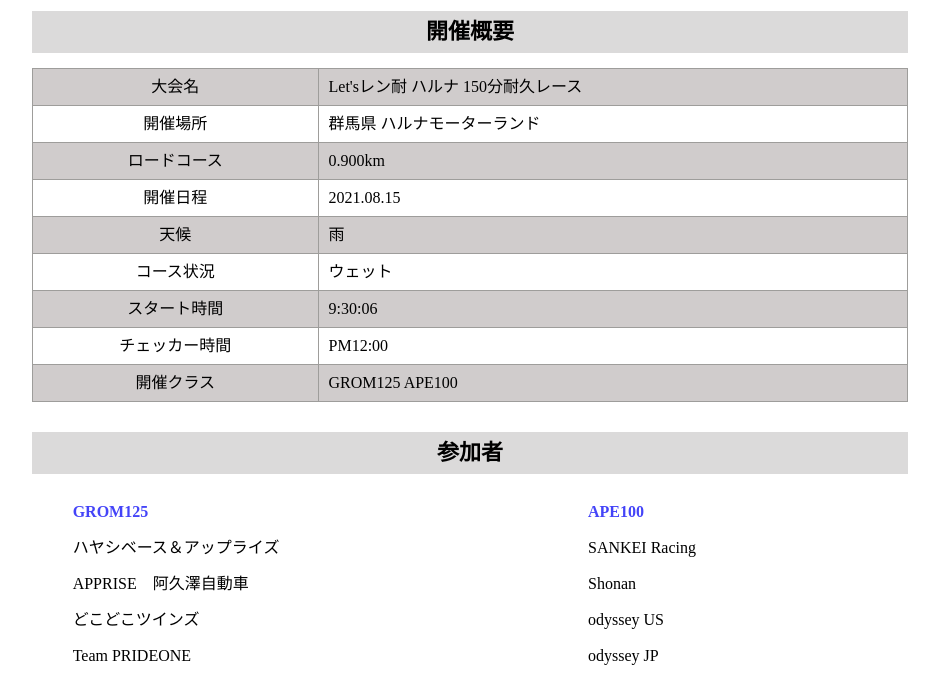
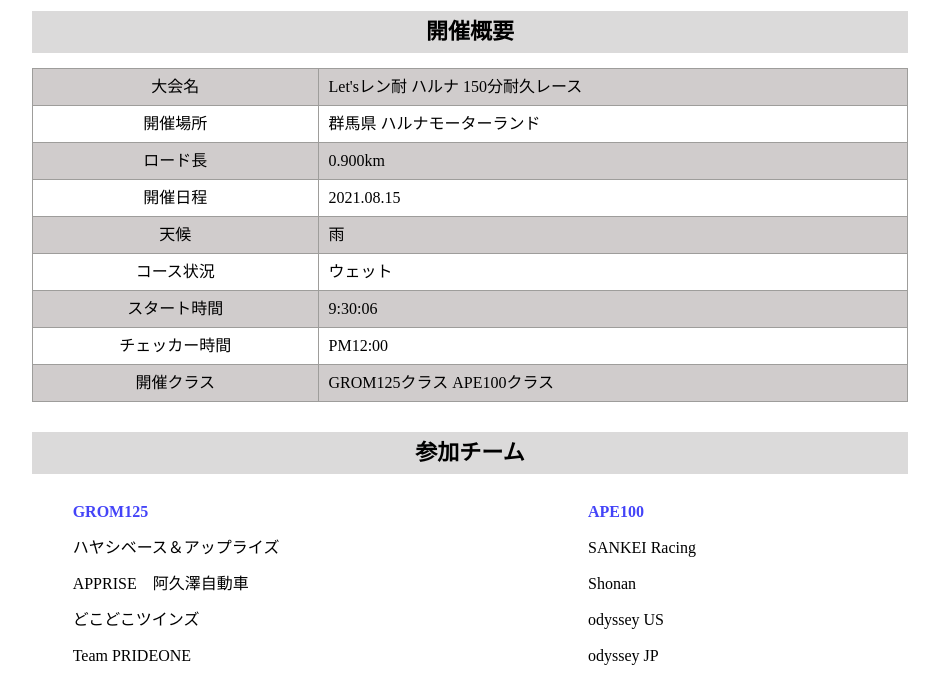
Before and after one commit to tom0123ok/bike_testsite3, a plain HTML site: page index.html in a window 1280 px wide. Shown: the part 712-1386 px from the top of the page, without its empty margins (326-1265 px from the left). Drawn offline with Linux system fonts and the light colour scheme.

Commit message:
Update index.html

```diff
--- a/index.html
+++ b/index.html
@@ -57,7 +57,7 @@
               <td class="td_2">群馬県 ハルナモーターランド</td>
             </tr>
             <tr class="odd">
-              <td class="td_1">ロードコース</td>
+              <td class="td_1">ロード長</td>
               <td class="td_2">0.900km</td>
             </tr>
             <tr>
@@ -82,12 +82,12 @@
             </tr>
             <tr class="odd">
               <td class="td_1">開催クラス</td>
-              <td class="td_2">GROM125 APE100</td>
+              <td class="td_2">GROM125クラス APE100クラス</td>
             </tr>
           </table>
         </div><!-- sec01 -->
         <div class="sec02">
-          <h3>参加者</h3>
+          <h3>参加チーム</h3>
           <table>
             <tr>
               <th>GROM125</th>
```
